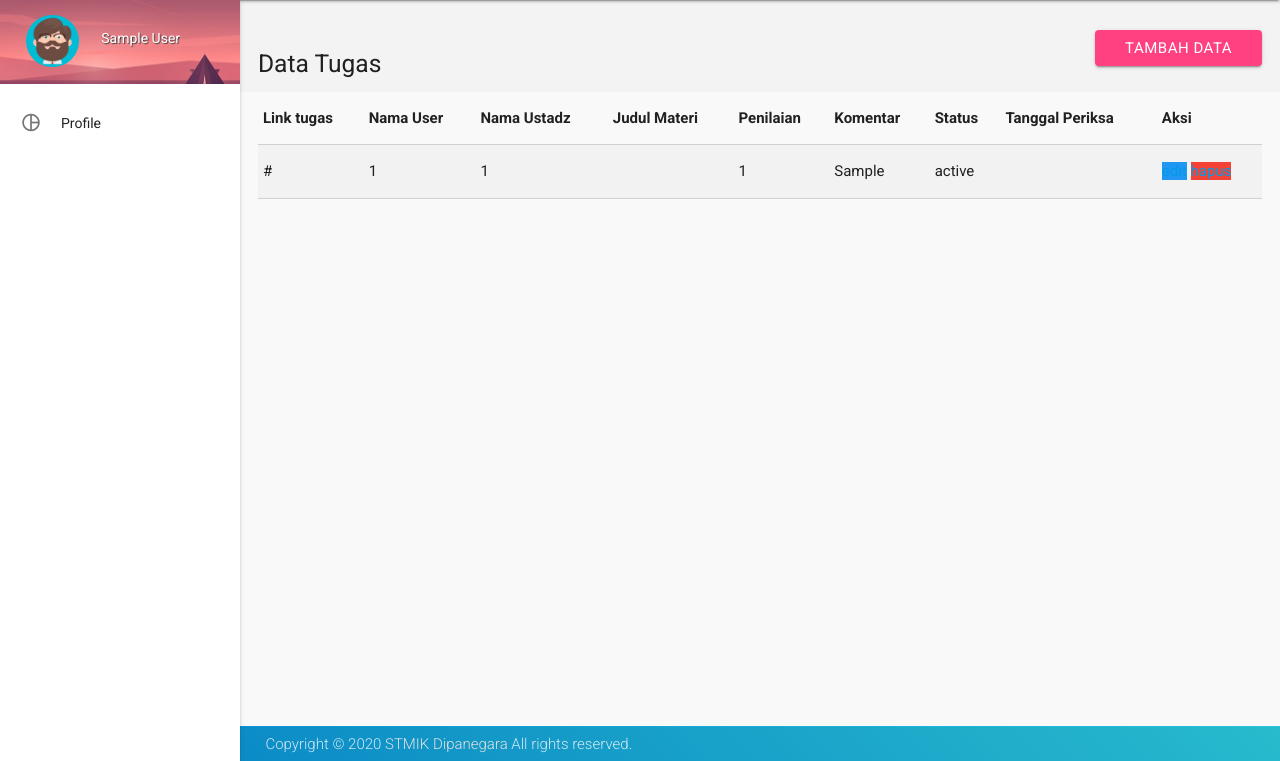
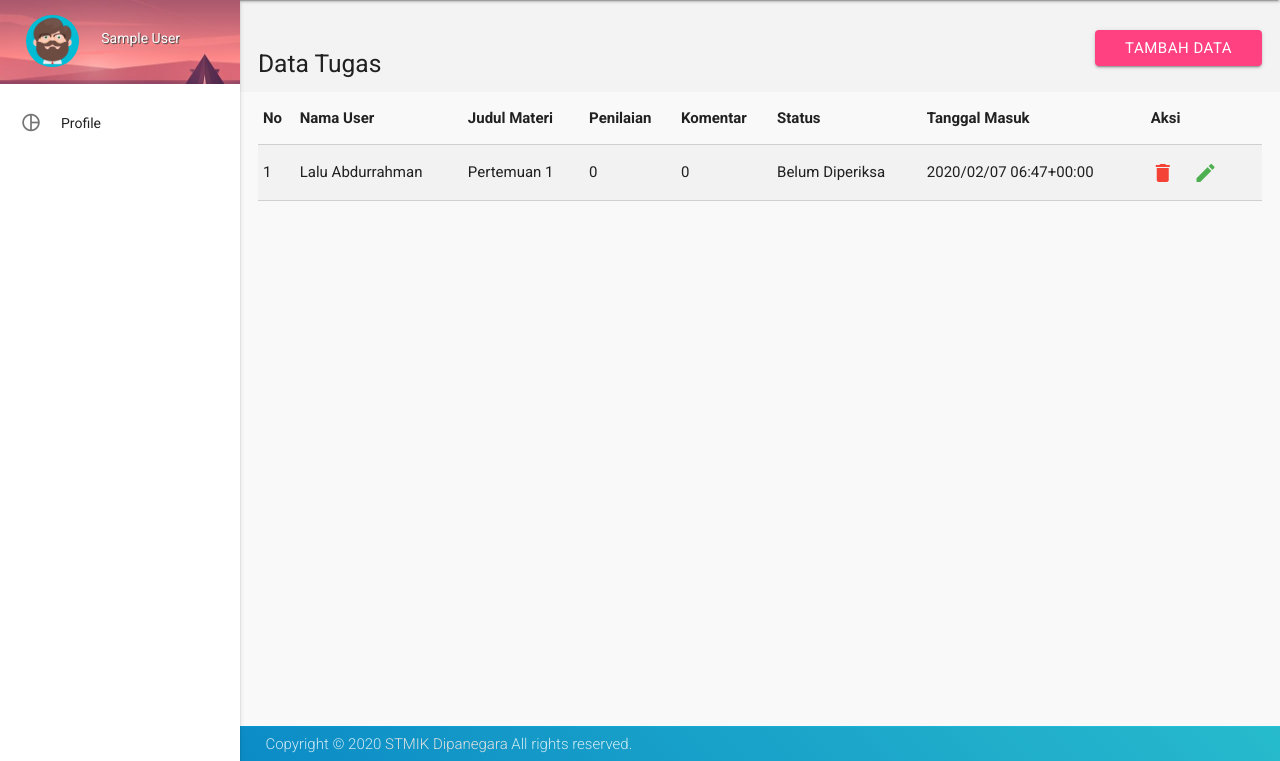
Before and after one commit to lalurahman/dirosa-app, a CodeIgniter app: page /database/index.php/tugas/index in a window 1280 px wide. Shown: the part 64-825 px from the top of the page. Run offline with CodeIgniter, Linux system fonts and the light colour scheme; the visitor is signed in with stand-in values (Sample User, id 1); tables that the repository leaves empty hold one stand-in row (values such as "Sample post"); data that the repository does not hold is empty; some web fonts are replaced.

Commit message:
tambah data tugas

```diff
--- a/application/views/admin/tugas/index.php
+++ b/application/views/admin/tugas/index.php
@@ -28,19 +28,38 @@
         <table class="bordered striped">
             <thead>
                 <tr>
-                    <th>Link tugas</th>
+                    <th>No</th>
                     <th>Nama User</th>
-                    <th>Nama Ustadz</th>
+                    <!-- <th>Nama Ustadz</th> -->
                     <th>Judul Materi</th>
                     <th>Penilaian</th>
                     <th>Komentar</th>
                     <th>Status</th>
-                    <th>Tanggal Periksa</th>
+                    <th>Tanggal Masuk</th>
 
                     <th>Aksi</th>
                 </tr>
             </thead>
-            <?php foreach ($tugas as $tugas) : ?>
+
+            <tbody>
+                <tr>
+                    <td>1</td>
+                    <td>Lalu Abdurrahman</td>
+                    <!-- <td>Satriadi</td> -->
+                    <td>Pertemuan 1</td>
+                    <td>0</td>
+                    <td>0</td>
+                    <td>Belum Diperiksa</td>
+                    <td><?= date("Y/m/d H:iP") ?></td>
+                    <td>
+                        <a href="<?= base_url('tugas/hapustugas/'); ?>" class="waves-effect waves-light btn-small red-text" onclick="return confirm('Yakin ingin menghapus ? ');"><i class="material-icons left">delete</i></a>
+                        <a href="<?= base_url('tugas/edittugas/'); ?>" class="waves-effect waves-light btn-small green-text"><i class="material-icons left">edit</i></a>
+                    </td>
+                </tr>
+
+            </tbody>
+
+            <!-- <?php foreach ($tugas as $tugas) : ?>
                 <tbody>
                     <tr>
                         <td><?= $tugas->link_tugas ?></td>
@@ -58,7 +77,7 @@
                     </tr>
 
                 </tbody>
-            <?php endforeach; ?>
+            <?php endforeach; ?> -->
         </table>
     </div>
 </section>
```
Also changed, not shown: assets/img/pengujian/data tugas.png (added).
